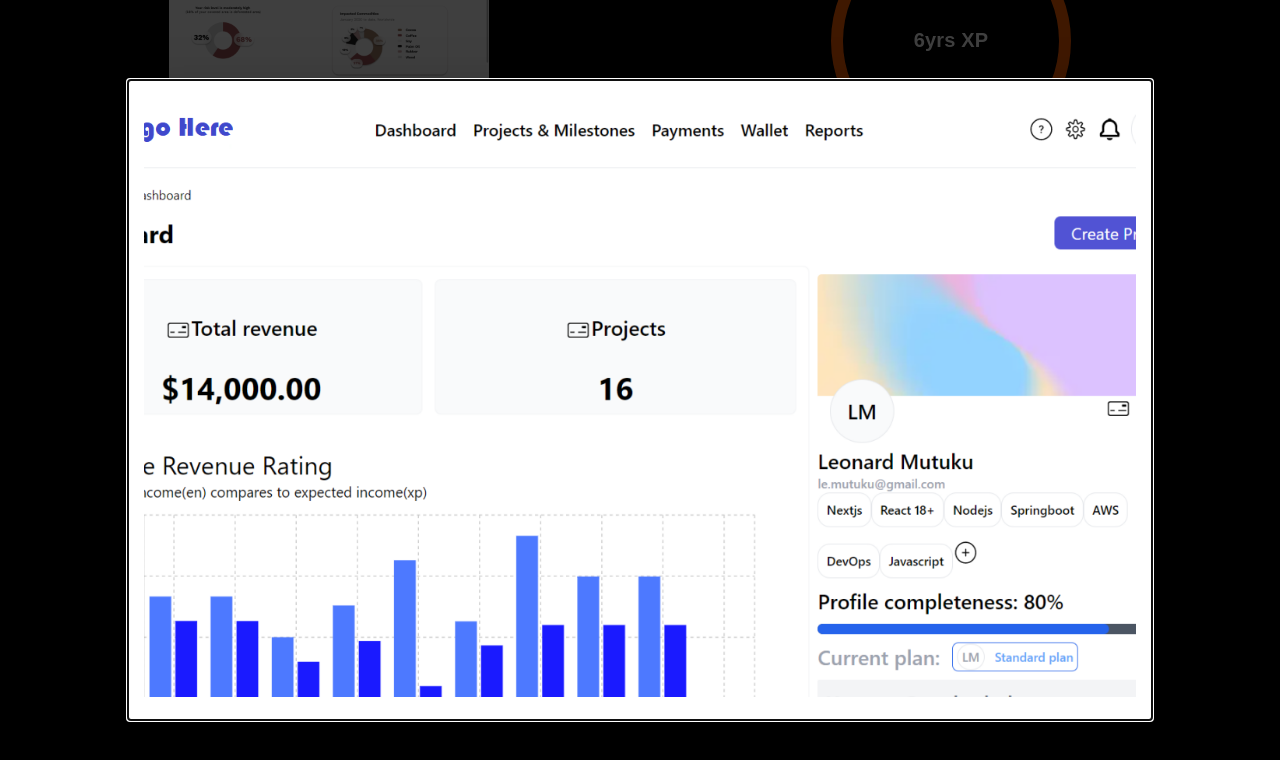
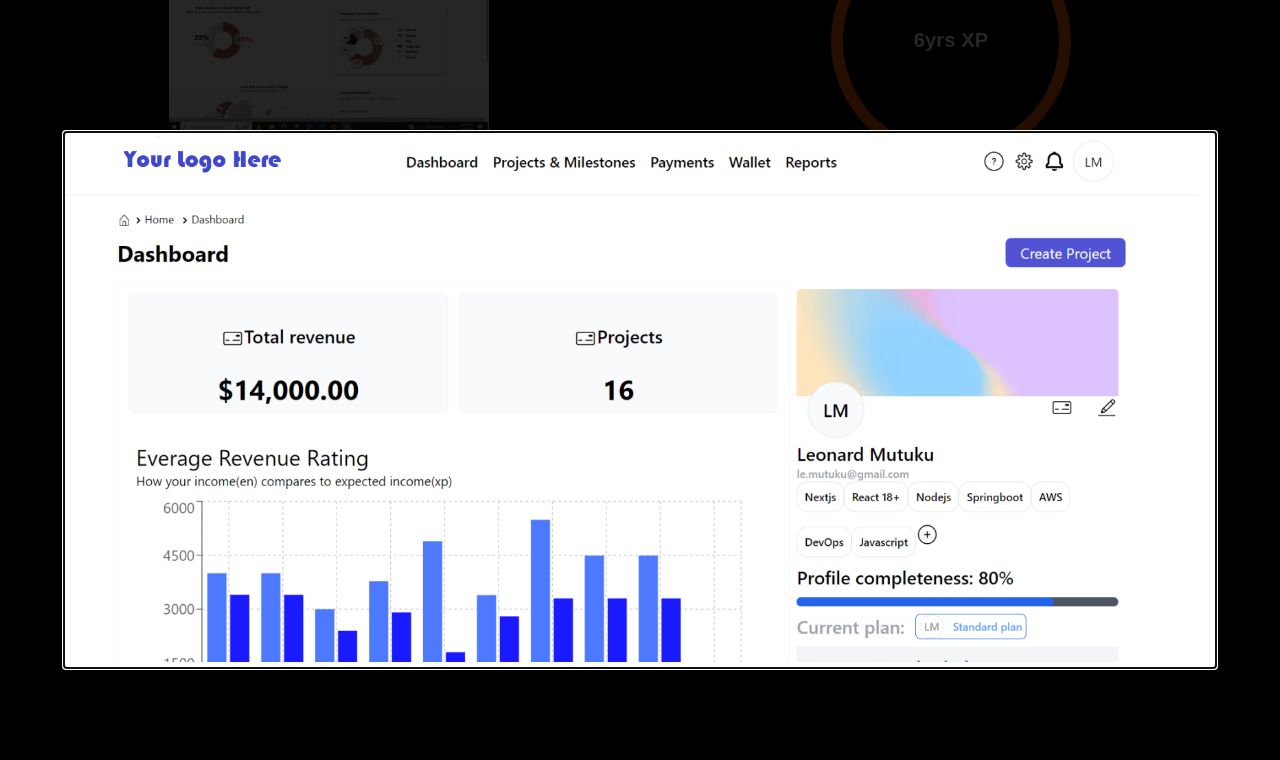
Before and after one commit to leo-mutuku/profile, a React (Vite) app: page / in a window 1280 px wide. Both pictures are taken after a click on the picture 951 px from the left and 2164 px from the top of the page. Shown: the part 1619-2379 px from the top of the page. Built offline with nearby package versions, Linux system fonts and the light colour scheme.

Commit message:
updated image modal

```diff
--- a/src/pages/projectspage/ProjectsPage.tsx
+++ b/src/pages/projectspage/ProjectsPage.tsx
@@ -230,27 +230,29 @@ const ProjectsPage = ({ themeValue }: HomePageProps) => {
               display: "flex",
               justifyContent: "center",
               alignItems: "center",
-              backgroundColor: "rgba(0, 0, 0, 0.5)", // Dark overlay
+              backgroundColor: "rgba(0, 0, 0, 0.7)", // Slightly darker overlay for better contrast
             }}
           >
             <Box
               sx={{
-                width: { xs: "80vw", md: "80vw" },
-                height: { xs: "80vh", md: "80vh" },
+                maxWidth: "90vw", // Limit max width to 90% of viewport width
+                maxHeight: "90vh", // Limit max height to 90% of viewport height
                 display: "flex",
                 justifyContent: "center",
                 alignItems: "center",
                 backgroundColor: "white",
-                boxShadow: 24, // Adds a shadow effect
-                p: 2,
+                boxShadow: 24, // Shadow effect
+                overflow: "hidden", // Prevent overflow
               }}
             >
               <img
                 src="./scriptfund-profileimg.png"
                 style={{
-                  width: "100%",
-                  height: "100%",
-                  objectFit: "cover",
+                  maxWidth: "100%",
+                  maxHeight: "100%",
+                  objectFit: "contain", // Maintain aspect ratio
+                  width: "auto", // Allow width to adjust automatically
+                  height: "auto", // Allow height to adjust automatically
                 }}
               />
             </Box>
```
